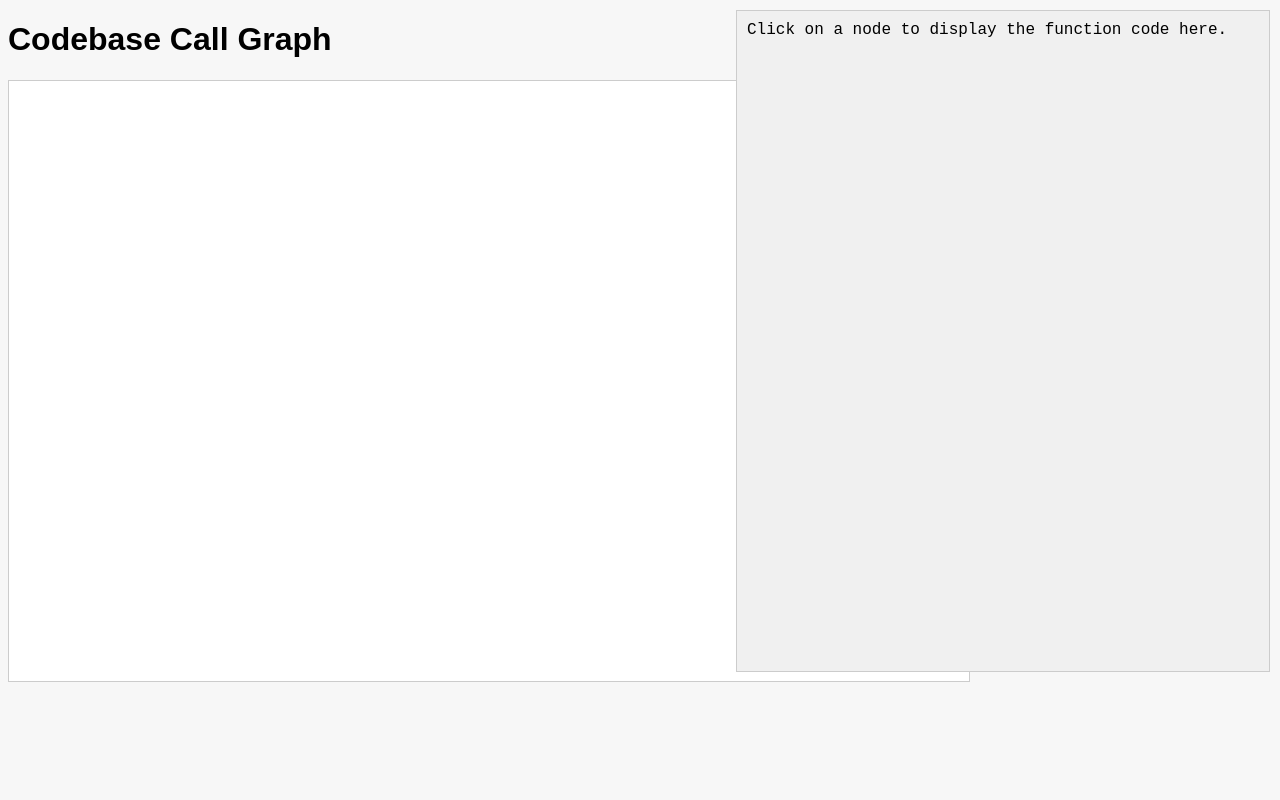
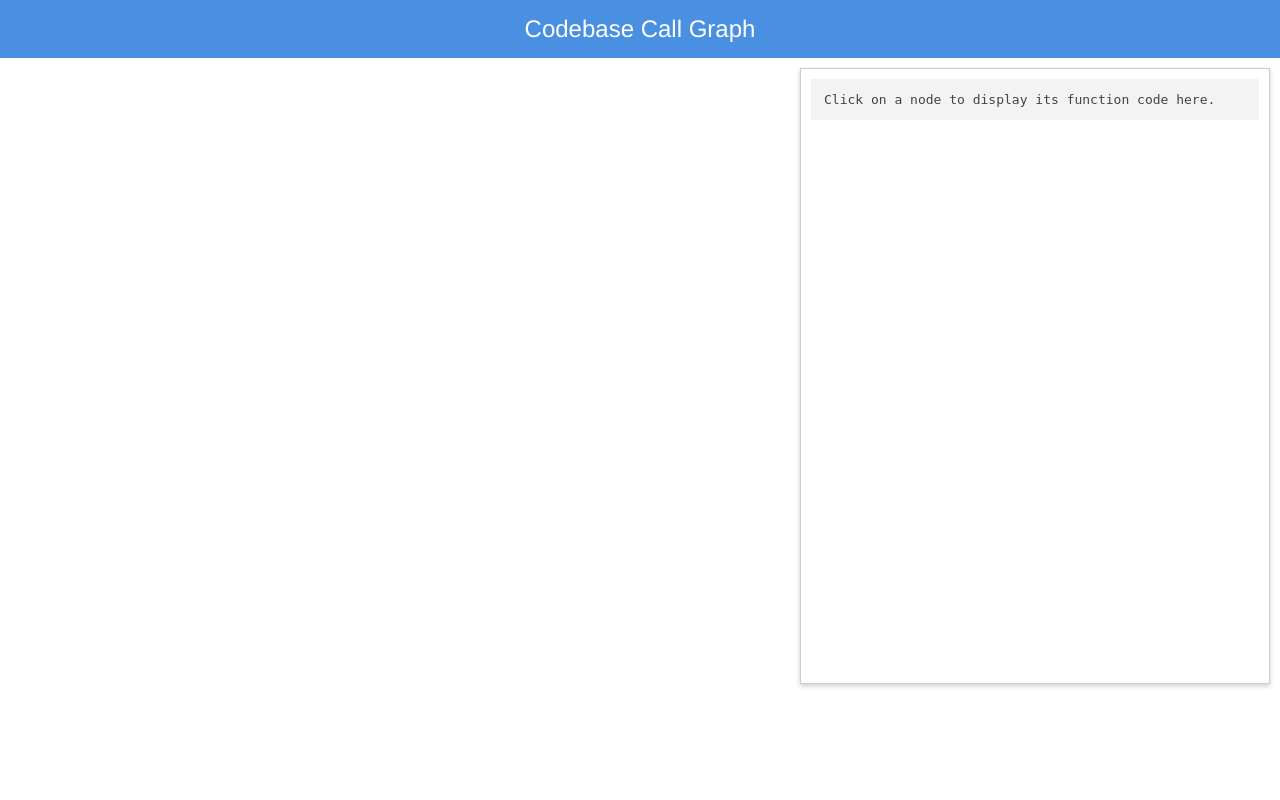
Before and after one commit to evanng07/CodeInsight, a Flask app: page / in a window 1280 px wide. Run offline with Flask 3, Linux system fonts and the light colour scheme; data that the repository does not hold is empty.

Commit message:
ui update

```diff
--- a/app.py
+++ b/app.py
@@ -3,6 +3,7 @@ from flask import Flask, jsonify, render_template
 import os
 import ast
 import json
+import builtins
 
 app = Flask(__name__)
 call_graph_data = {}  # Global variable to store analysis results
@@ -32,6 +33,7 @@ class CallGraphAnalyzer(ast.NodeVisitor):
         self.current_function = prev_function
 
     def visit_Call(self, node):
+        # Determine the function name based on the call type.
         if isinstance(node.func, ast.Name):
             func_name = node.func.id
         elif isinstance(node.func, ast.Attribute):
@@ -63,18 +65,31 @@ def analyze_directory(directory):
             if file.endswith(".py"):
                 filepath = os.path.join(root, file)
                 file_graph = analyze_file(filepath)
+                # Merge definitions – later definitions may override earlier ones.
                 complete_graph.update(file_graph)
+
+    # Filtering Step:
+    # Only include calls to functions that:
+    #   a) Are defined in the codebase (keys in complete_graph)
+    #   b) Are not built-in functions.
+    defined_functions = set(complete_graph.keys())
+    built_in_names = {name for name, obj in vars(builtins).items() if callable(obj)}
+
+    for func, details in complete_graph.items():
+        details["calls"] = [
+            call for call in details["calls"]
+            if call in defined_functions and call not in built_in_names
+        ]
+
     return complete_graph
 
 # --- Flask Routes ---
 @app.route("/")
 def index():
-    # Render the index page (ensure that templates/index.html exists)
     return render_template("index.html")
 
 @app.route("/data")
 def data():
-    # Serve the current call graph data as JSON
     return jsonify(call_graph_data)
 
 if __name__ == "__main__":
--- a/templates/index.html
+++ b/templates/index.html
@@ -3,13 +3,34 @@
 <head>
   <meta charset="UTF-8">
   <title>Codebase Call Graph</title>
+  <!-- Highlight.js CSS -->
+  <link rel="stylesheet" href="https://cdnjs.cloudflare.com/ajax/libs/highlight.js/11.7.0/styles/default.min.css">
   <style>
     body {
-      font-family: Arial, sans-serif;
+      margin: 0;
+      padding: 0;
+      font-family: "Helvetica Neue", Helvetica, Arial, sans-serif;
       background: #f7f7f7;
+      display: flex;
+      flex-direction: column;
+      height: 100vh;
+    }
+    header {
+      background: #4a90e2;
+      color: white;
+      padding: 15px;
+      text-align: center;
+      font-size: 1.5em;
+      box-shadow: 0 2px 5px rgba(0,0,0,0.2);
+    }
+    #graph-container {
+      flex: 1;
+      position: relative;
+      overflow: hidden;
     }
     svg {
-      border: 1px solid #ccc;
+      width: 100%;
+      height: 100%;
       background: white;
     }
     .node {
@@ -21,29 +42,50 @@
       stroke: #999;
       stroke-opacity: 0.6;
     }
+    .labels text {
+      font-size: 12px;
+      fill: #333;
+      pointer-events: none;
+    }
     #code-display {
       position: absolute;
       top: 10px;
       right: 10px;
-      width: 40%;
+      width: 35%;
       height: 80%;
-      overflow: auto;
-      background: #f0f0f0;
+      overflow-y: auto;
+      background: #fff;
       border: 1px solid #ccc;
       padding: 10px;
-      white-space: pre;
       font-family: "Courier New", Courier, monospace;
+      box-shadow: 0 2px 5px rgba(0,0,0,0.2);
+      z-index: 10;
+    }
+    /* Ensure code block styling */
+    #code-display pre {
+      margin: 0;
+      padding: 0;
     }
   </style>
 </head>
 <body>
-  <h1>Codebase Call Graph</h1>
-  <svg width="960" height="600"></svg>
-  <div id="code-display">Click on a node to display the function code here.</div>
+  <header>Codebase Call Graph</header>
+  <div id="graph-container">
+    <svg></svg>
+    <div id="code-display">
+      <pre><code class="python">Click on a node to display its function code here.</code></pre>
+    </div>
+  </div>
 
   <!-- Include D3.js -->
   <script src="https://d3js.org/d3.v7.min.js"></script>
+  <!-- Include Highlight.js -->
+  <script src="https://cdnjs.cloudflare.com/ajax/libs/highlight.js/11.7.0/highlight.min.js"></script>
   <script>
+    // Initialize Highlight.js
+    hljs.highlightAll();
+
+    // Fetch the call graph data from the Flask endpoint.
     fetch('/data')
       .then(response => response.json())
       .then(data => {
@@ -51,6 +93,7 @@
         const nodeSet = new Set();
         const links = [];
 
+        // Build the set of nodes and links.
         for (const func in data) {
           nodeSet.add(func);
           data[func].calls.forEach(calledFunc => {
@@ -62,23 +105,38 @@
           nodes.push({ id: funcName, code: data[funcName] ? data[funcName].code : "No code available" });
         });
 
-        const svg = d3.select("svg"),
-              width = +svg.attr("width"),
-              height = +svg.attr("height");
+        const svg = d3.select("svg");
+        const width = svg.node().clientWidth;
+        const height = svg.node().clientHeight;
 
+        // Create a container group for zoom/pan.
+        const container = svg.append("g");
+
+        // Setup zoom behavior.
+        const zoom = d3.zoom()
+          .scaleExtent([0.2, 5])
+          .on("zoom", (event) => {
+            container.attr("transform", event.transform);
+          });
+        svg.call(zoom);
+
+        // Create the force simulation.
         const simulation = d3.forceSimulation(nodes)
-          .force("link", d3.forceLink(links).id(d => d.id).distance(100))
-          .force("charge", d3.forceManyBody().strength(-300))
+          .force("link", d3.forceLink(links).id(d => d.id).distance(150))
+          .force("charge", d3.forceManyBody().strength(-400))
           .force("center", d3.forceCenter(width / 2, height / 2));
 
-        const link = svg.append("g")
+        // Draw links.
+        const link = container.append("g")
             .attr("class", "links")
           .selectAll("line")
           .data(links)
           .enter().append("line")
-            .attr("class", "link");
+            .attr("class", "link")
+            .attr("stroke-width", 1.5);
 
-        const node = svg.append("g")
+        // Draw nodes.
+        const node = container.append("g")
             .attr("class", "nodes")
           .selectAll("circle")
           .data(nodes)
@@ -91,18 +149,22 @@
               .on("drag", dragged)
               .on("end", dragended))
             .on("click", function(event, d) {
-              d3.select("#code-display").text(d.code);
+              // Update the code display with the node's code.
+              const codeBlock = document.querySelector("#code-display pre code");
+              codeBlock.textContent = d.code;
+              // Re-highlight the code block.
+              hljs.highlightElement(codeBlock);
             });
 
-        const labels = svg.append("g")
+        // Add labels.
+        const labels = container.append("g")
             .attr("class", "labels")
           .selectAll("text")
           .data(nodes)
           .enter().append("text")
             .attr("dy", -15)
             .attr("text-anchor", "middle")
-            .text(d => d.id)
-            .style("font-size", "12px");
+            .text(d => d.id);
 
         simulation.on("tick", () => {
           link
```
